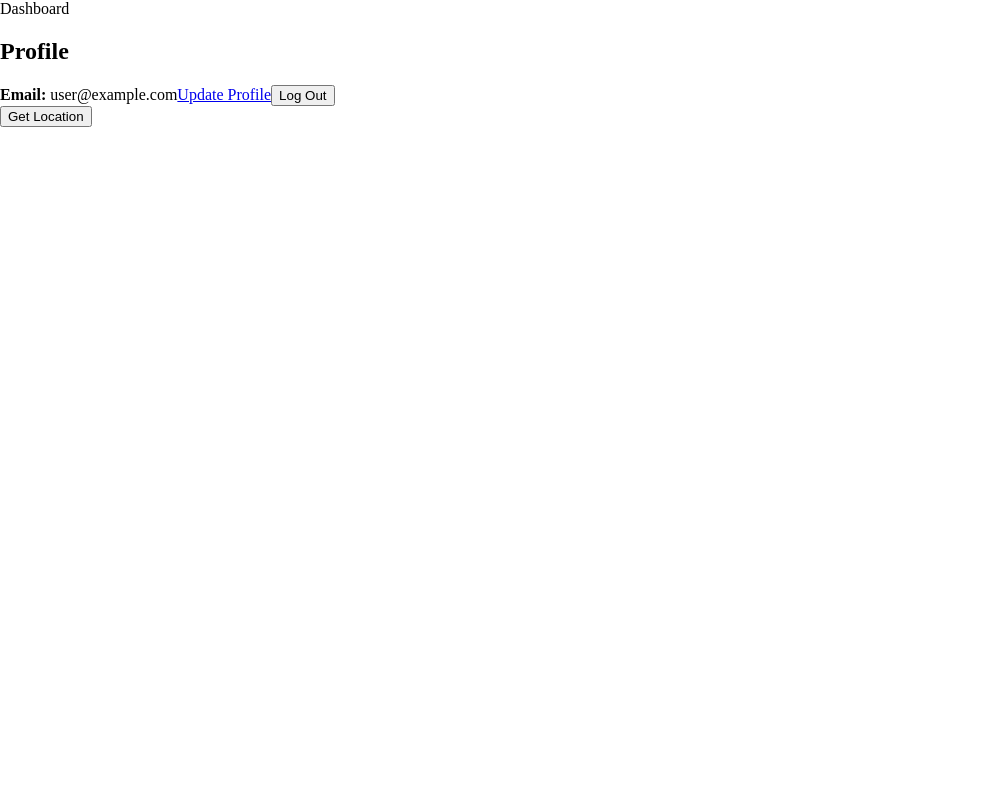
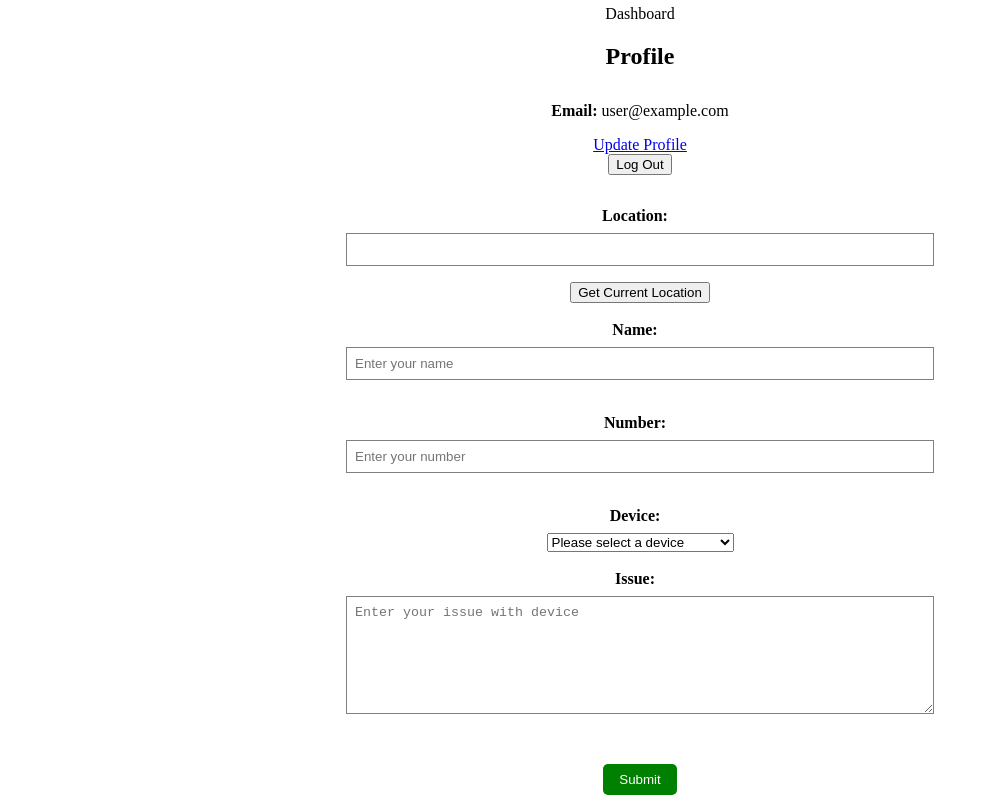
Before and after one commit to allenmor/shattercase, a React (Create React App) app: page / in a window 1280 px wide. Shown: the whole page, without its empty margins (0-997 px from the left). Built offline with nearby package versions, Linux system fonts and the light colour scheme; no server answers; sample sign-in values are in the browser's storage.

Commit message:
form works

```diff
--- a/src/components/Dashboard.js
+++ b/src/components/Dashboard.js
@@ -7,6 +7,22 @@ function Dashboard() {
   const { currentUser, logout } = useAuth();
   const navigate = useNavigate();
 
+
+  const initialFormData = {
+    name: "",
+    number: "",
+    device: "",
+    issue: "",
+    address: "",
+  };
+  const [formData, setFormData] = useState(initialFormData);
+  const handleChange = (event) => {
+    setFormData({
+      ...formData,
+      [event.target.name]: event.target.value,
+    });
+  };
+
   async function handleLogOut() {
     try {
       await logout();
@@ -15,8 +31,6 @@ function Dashboard() {
       // handle error
     }
   }
-
-  const [location, setLocation] = useState({});
 
   const getLocation = () => {
     if (navigator.geolocation) {
@@ -29,7 +43,8 @@ function Dashboard() {
           .get(url)
           .then((response) => {
             const address = response.data.results[0].formatted_address;
-            setLocation({ address });
+
+            setFormData({ ...formData, address });
           })
           .catch((error) => {
             console.log(error);
@@ -40,16 +55,126 @@ function Dashboard() {
     }
   };
 
+  const handleSubmit = (event) => {
+    event.preventDefault();
+    // Send formData to your server
+    console.log(formData);
+    setFormData(initialFormData);
+  };
+
   return (
-    <div>
-      Dashboard
-      <h2>Profile</h2>
-      <strong>Email: </strong> {currentUser.email}
-      <Link to="update-profile">Update Profile</Link>
-      <button onClick={handleLogOut}>Log Out</button>
-      <div>
-        <button onClick={getLocation}>Get Location</button>
-        {location.address && <p>Address: {location.address}</p>}
+    <div className="dashboard-container">
+      <div className="dashboard-content">
+        Dashboard
+        <div className="dashboard">
+          <h2>Profile</h2>
+          <p>
+            <strong>Email: </strong> {currentUser.email}
+          </p>
+          <Link to="update-profile">Update Profile</Link>
+          <button onClick={handleLogOut}>Log Out</button>
+
+          <form onSubmit={handleSubmit}>
+            <label>Location:</label>
+            <input
+              required
+              name="address"
+              onChange={handleChange}
+              type="text"
+              value={formData.address}
+            />
+            <button onClick={getLocation}>Get Current Location</button>
+            <br />
+            <label>Name:</label>
+
+            <input
+              required
+              name="name"
+              onChange={handleChange}
+              type="text"
+              placeholder="Enter your name"
+              value={formData.name}
+            />
+            <br />
+            <label>Number:</label>
+
+            <input
+              required
+              name="number"
+              onChange={handleChange}
+              type="tel"
+              placeholder="Enter your number"
+              value={formData.number}
+            />
+            <br />
+            <label>Device:</label>
+            <select
+              required
+              name="device"
+              onChange={handleChange}
+              value={formData.device}
+            >
+              <option value="">Please select a device</option>
+              <option value="iPhone">iPhone</option>
+              <option value="iPhone 3G">iPhone 3G</option>
+              <option value="iPhone 3GS">iPhone 3GS</option>
+              <option value="iPhone 4">iPhone 4</option>
+              <option value="iPhone 4S">iPhone 4S</option>
+              <option value="iPhone 5">iPhone 5</option>
+              <option value="iPhone 5c">iPhone 5c</option>
+              <option value="iPhone 5s">iPhone 5s</option>
+              <option value="iPhone 6">iPhone 6</option>
+              <option value="iPhone 6 Plus">iPhone 6 Plus</option>
+              <option value="iPhone 6s">iPhone 6s</option>
+              <option value="iPhone 6s Plus">iPhone 6s Plus</option>
+              <option value="iPhone SE (1st generation)">
+                iPhone SE (1st generation)
+              </option>
+              <option value="iPhone 7">iPhone 7</option>
+              <option value="iPhone 7 Plus">iPhone 7 Plus</option>
+              <option value="iPhone 8">iPhone 8</option>
+              <option value="iPhone 8 Plus">iPhone 8 Plus</option>
+              <option value="iPhone X">iPhone X</option>
+              <option value="iPhone XR">iPhone XR</option>
+              <option value="iPhone XS">iPhone XS</option>
+              <option value="iPhone XS Max">iPhone XS Max</option>
+              <option value="iPhone 11">iPhone 11</option>
+              <option value="iPhone 11 Pro">iPhone 11 Pro</option>
+              <option value="iPhone 11 Pro Max">iPhone 11 Pro Max</option>
+              <option value="iPhone SE (2nd generation)">
+                iPhone SE (2nd generation)
+              </option>
+              <option value="iPhone 12 mini">iPhone 12 mini</option>
+              <option value="iPhone 12">iPhone 12</option>
+              <option value="iPhone 12 Pro">iPhone 12 Pro</option>
+              <option value="iPhone 12 Pro Max">iPhone 12 Pro Max</option>
+              <option value="iPhone 13 mini">iPhone 13 mini</option>
+              <option value="iPhone 13">iPhone 13</option>
+              <option value="iPhone 13 Pro">iPhone 13 Pro</option>
+              <option value="iPhone 13 Pro Max">iPhone 13 Pro Max</option>
+              <option value="iPhone SE (3rd generation)">
+                iPhone SE (3rd generation)
+              </option>
+              <option value="iPhone 14">iPhone 14</option>
+              <option value="iPhone 14 Plus">iPhone 14 Plus</option>
+              <option value="iPhone 14 Pro">iPhone 14 Pro</option>
+              <option value="iPhone 14 Pro Max">iPhone 14 Pro Max</option>
+            </select>
+
+            <br />
+            <label>Issue:</label>
+
+            <textarea
+              required
+              name="issue"
+              onChange={handleChange}
+              placeholder="Enter your issue with device"
+              value={formData.issue}
+            ></textarea>
+            <br />
+            <button type="submit">Submit</button>
+          </form>
+        </div>
       </div>
     </div>
   );
--- a/src/index.css
+++ b/src/index.css
@@ -53,3 +53,70 @@ button[type="submit"] {
   margin-bottom: 1rem;
   margin-top: 50px;
 }
+
+
+/* DASHBOARD */
+
+.dashboard-container {
+  display: flex;
+  justify-content: center;
+  align-items: center;
+  height: 100vh;
+}
+
+.dashboard-content {
+  width: 80%;
+  max-width: 600px;
+  margin: 0 auto;
+  text-align: center;
+}
+
+.dashboard {
+  display: flex;
+  flex-direction: column;
+  justify-content: center;
+  align-items: center;
+}
+
+.dashboard h2 {
+  margin-bottom: 1rem;
+}
+
+.dashboard p {
+  margin-bottom: 1rem;
+}
+
+.dashboard form {
+  display: flex;
+  flex-direction: column;
+  align-items: center;
+  margin-top: 2rem;
+  width: 100%;
+}
+
+.dashboard label {
+  margin-bottom: 0.5rem;
+  width: 90%;
+}
+
+.dashboard input, .dashboard textarea {
+  padding: 0.5rem;
+  margin-bottom: 1rem;
+  border: 1px solid gray;
+  width: 95%;
+}
+
+.dashboard button[type="submit"] {
+  background-color: green;
+  color: white;
+  padding: 0.5rem 1rem;
+  border: none;
+  margin-top: 1rem;
+}
+
+.dashboard textarea {
+  resize: vertical;
+  min-height: 100px;
+  max-height: 300px;
+  overflow: auto;
+}
```
